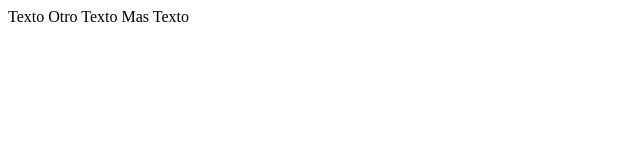
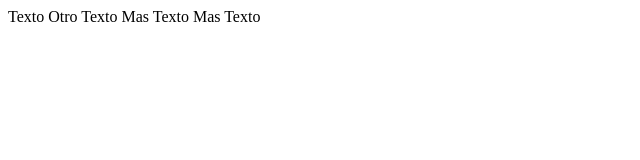
Before and after one commit to 2205leosan/practicaHtml, a website: page views/index.html in a window 1280 px wide. Shown: the full height of the page, 0-640 px from the left. Drawn offline with Linux system fonts and the light colour scheme.

Commit message:
nuevo comit

```diff
--- a/views/index.html
+++ b/views/index.html
@@ -10,6 +10,8 @@
     <span>Texto</span>
     <span>Otro Texto</span>
     <span>Mas Texto</span>
+    <span>Mas Texto</span>
+
 
 
 </body>
```
